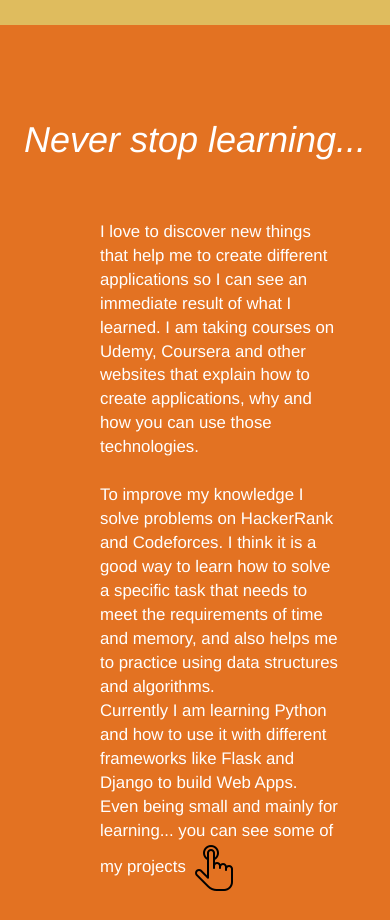
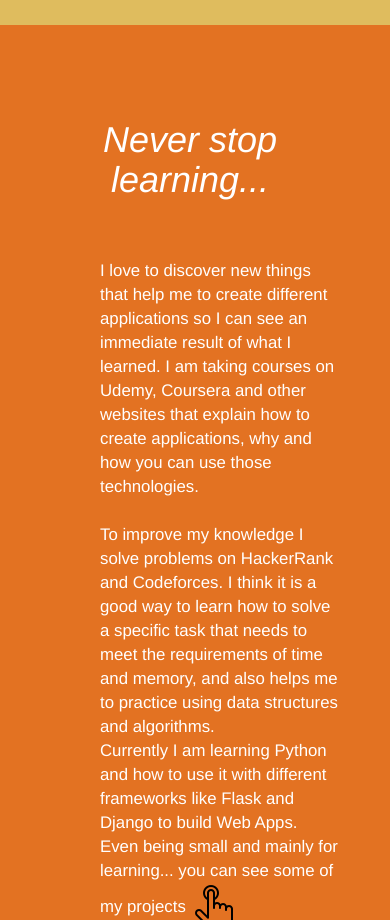
Before and after one commit to inegrus/inegrus.github.io, a plain HTML site: page index.html in a window 390 px wide. Shown: the part 3140-4060 px from the top of the page. Drawn offline with nearby package versions, Linux system fonts and the light colour scheme.

Commit message:
Modified the code style

```diff
--- a/assets/style.css
+++ b/assets/style.css
@@ -607,6 +607,11 @@ body {
         font-size: 30px;
     }
 
+    .fourth-section h1 {
+        max-width: 300px;
+        text-align: center;
+        padding: 0px 20px 0 100px;
+    }
 }
 
 
@@ -617,16 +622,10 @@ body {
     padding: 0;
     margin: 0;
 
-    /* -webkit-background-size: cover;
-    -moz-background-size: cover;
-    -o-background-size: cover;
-    background-size: cover;
-     */
+}
 
-}
-.projects{
+.projects {
     color: #000;
-    /* background-image: linear-gradient(to top, #ffc3a0 0%, #ffafbd 100%); */
     background-image: url('img/background5.jpeg');
     background-size: 100%;
     background-repeat: repeate-y;
--- a/index.html
+++ b/index.html
@@ -37,7 +37,6 @@
 			<img class="img-responsive img-circle img-thumbnail" src="./assets/img/profile-picture-cropped.jpg" />
 			<h1 class="text-center">Ioana Ravar</h1>
 		</div>
-
 	</div>
 	<div class="section second-section" id="second">
 		<div class="row">
@@ -63,7 +62,6 @@
 			</div>
 		</div>
 	</div>
-
 	<!-- Resume -->
 	<div class="section third-section" id="third">
 		<section id="resume" class="resume-section section-padding">
@@ -80,7 +78,6 @@
 									<div class="posted-date">
 										<span class="month">2015-2017</span>
 									</div>
-
 									<div class="timeline-panel wow fadeInUp">
 										<div class="timeline-content">
 											<div class="time-heading">
@@ -134,7 +131,6 @@
 												<h3>Higher school certificate</h3>
 												<span>"Ferdinand I" National College, Bacau, Romania,</span>
 											</div>
-
 											<div class="timeline-body">
 												<p>Mathematics and Computer Science</p>
 											</div>
@@ -147,7 +143,6 @@
 				</div>
 			</div>
 		</section>
-
 	</div>
 
 	<div class="section fourth-section" id="fourth">
@@ -162,33 +157,8 @@
 			<br>
 			Even being small and mainly for learning... you can see some of my projects
 			<a href="projects.html"><img class="click" src="./assets/img/click.png"></a>
-
-
-		</div>
-			<!-- <a href="https://ravarioana.github.io/edsheeran/index.html">
-				<img class="projects-image" src="./assets/img/firstProject.png">
-			</a>
-			<a href="https://github.com/ravarioana/my-first-blog">
-				<img class="projects-image" src="./assets/img/djangoProject.png">
-			</a>
-		-->
-		</div>
-
-
-<!--
-		<div class="online-courses">
-			<h1 class="text-center">Online courses</h1>
-			<div class="container">
-				<div id="row">
-					<div class="col-md-4"><img class="img-responsive" src="./assets/img/python.png"></div>
-					<div class="col-md-4"><img class="img-responsive" src="./assets/img/cpp.png"></div>
-					<div class="col-md-4"><img class="img-responsive" src="./assets/img/django.png"></div>
-					<div class="col"></div>
 		</div>
 	</div>
-		</div> -->
-	</div>
-
 
 	<div class="section fifth-section" id="fifth">
 		<h1 class="text-center">
@@ -202,16 +172,7 @@
 				<li> <a href="https://www.instagram.com/ioanaravar/"><i class="fa fa-instagram" aria-hidden="true"></i></a></li>
 				<li> <a href="./assets/docs/ioana_ravar_resume.pdf"><i class="fa fa-file-text" aria-hidden="true"></i></a></li>
 			</ul>
-
 		</div>
-		<div class="download-button">
 	</div>
-
-
-	</div>
-
-
-
 </body>
-
 </html>
```
Also changed, not shown: projects.html (+0 -18 lines). Lines whose indentation alone changed are shown as unchanged.
